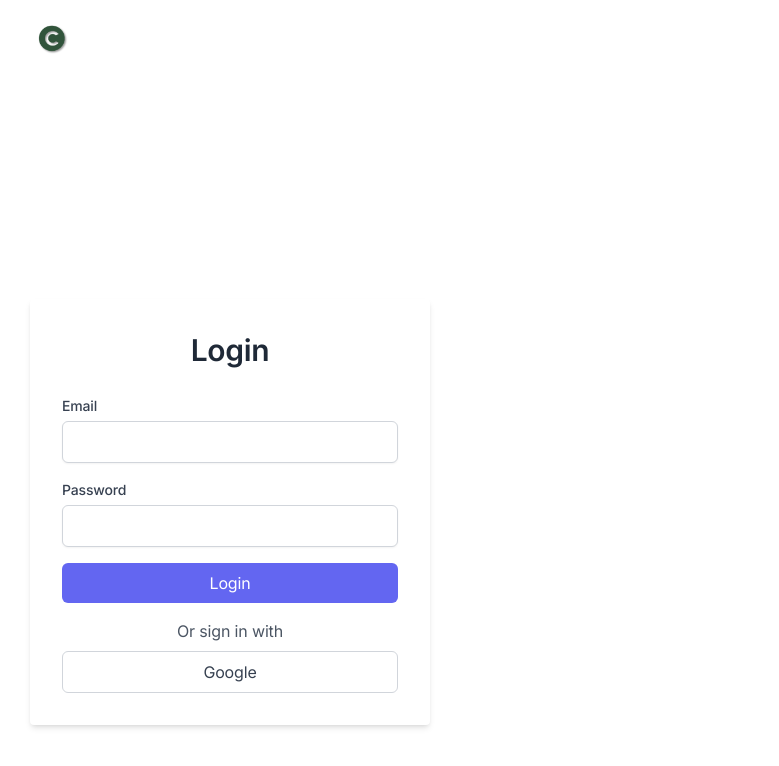
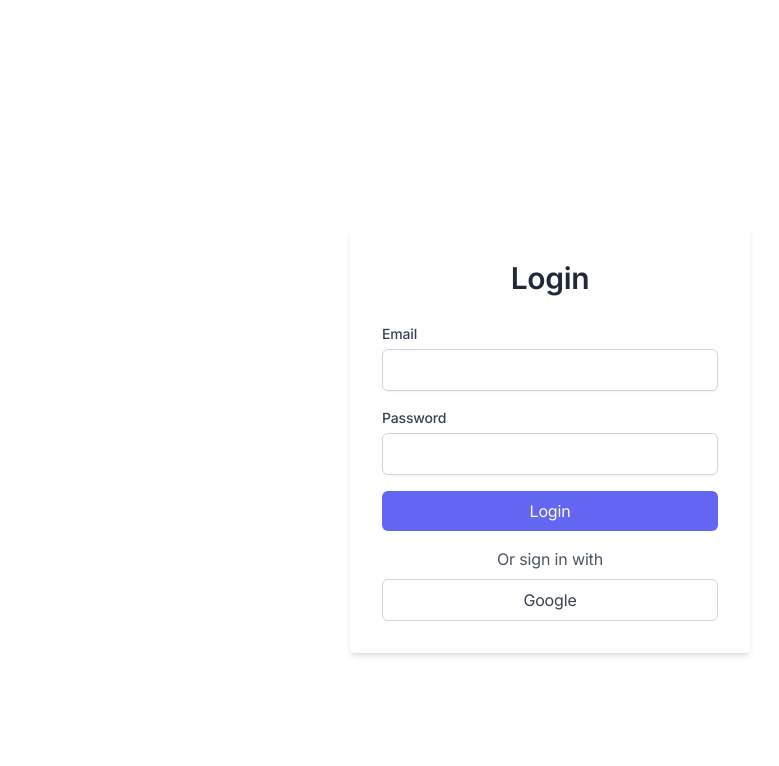
Before and after one commit to VickyGe22/fianlyear-teamProject-discussionForum, a Next.js app in the folder codeinsight/: page /signin in a window 1280 px wide. Shown: the top 766 px of the page, without its empty margins (90-869 px from the left). Built offline with nearby package versions, Linux system fonts and the light colour scheme.

Commit message:
login layout
111

```diff
--- a/codeinsight/app/(auth)/layout.tsx
+++ b/codeinsight/app/(auth)/layout.tsx
@@ -1,3 +1,41 @@
+// import Image from 'next/image'
+// import Illustration from '@/public/images/auth-illustration.svg'
+// import TestimonialAuth01 from '@/public/images/testimonial-auth-01.jpg'
+// import TestimonialAuth02 from '@/public/images/testimonial-auth-02.jpg'
+// import TestimonialAuth03 from '@/public/images/testimonial-auth-03.jpg'
+// import Logo from '@/components/ui/header-logo'
+
+// export default function AuthLayout({
+//   children,
+// }: {
+//   children: React.ReactNode
+// }) {
+//   return (
+//     <main className="flex">
+//       {/* Content */}
+//       <div className="min-h-screen w-full lg:w-1/2">
+//         <div className="h-full">
+//           <div className="h-full w-full max-w-md px-6 mx-auto flex flex-col after:mt-auto after:flex-1">
+//             {/* Site header */}
+//             <header className="flex-1 flex mb-auto">
+//               <div className="flex items-center justify-between h-16 md:h-20">
+//                 <Logo />
+//               </div>
+//             </header>
+
+//             <div className="flex-1 py-8">
+
+//               {children}
+
+//             </div>
+
+//           </div>
+//         </div>
+//       </div>
+
+//     </main>
+//   )
+// }
 import Image from 'next/image'
 import Illustration from '@/public/images/auth-illustration.svg'
 import TestimonialAuth01 from '@/public/images/testimonial-auth-01.jpg'
@@ -11,11 +49,10 @@ export default function AuthLayout({
   children: React.ReactNode
 }) {
   return (
-    <main className="flex">
-      {/* Content */}
-      <div className="min-h-screen w-full lg:w-1/2">
+    <div className="flex justify-center items-center h-screen">
+      <main className="w-full lg:w-1/2">
         <div className="h-full">
-          <div className="h-full w-full max-w-md px-6 mx-auto flex flex-col after:mt-auto after:flex-1">
+          <div className="h-full max-w-md px-6 mx-auto flex flex-col after:mt-auto after:flex-1">
             {/* Site header */}
             <header className="flex-1 flex mb-auto">
               <div className="flex items-center justify-between h-16 md:h-20">
@@ -24,15 +61,11 @@ export default function AuthLayout({
             </header>
 
             <div className="flex-1 py-8">
-
               {children}
-
             </div>
-
           </div>
         </div>
-      </div>
-
-    </main>
+      </main>
+    </div>
   )
 }
```
